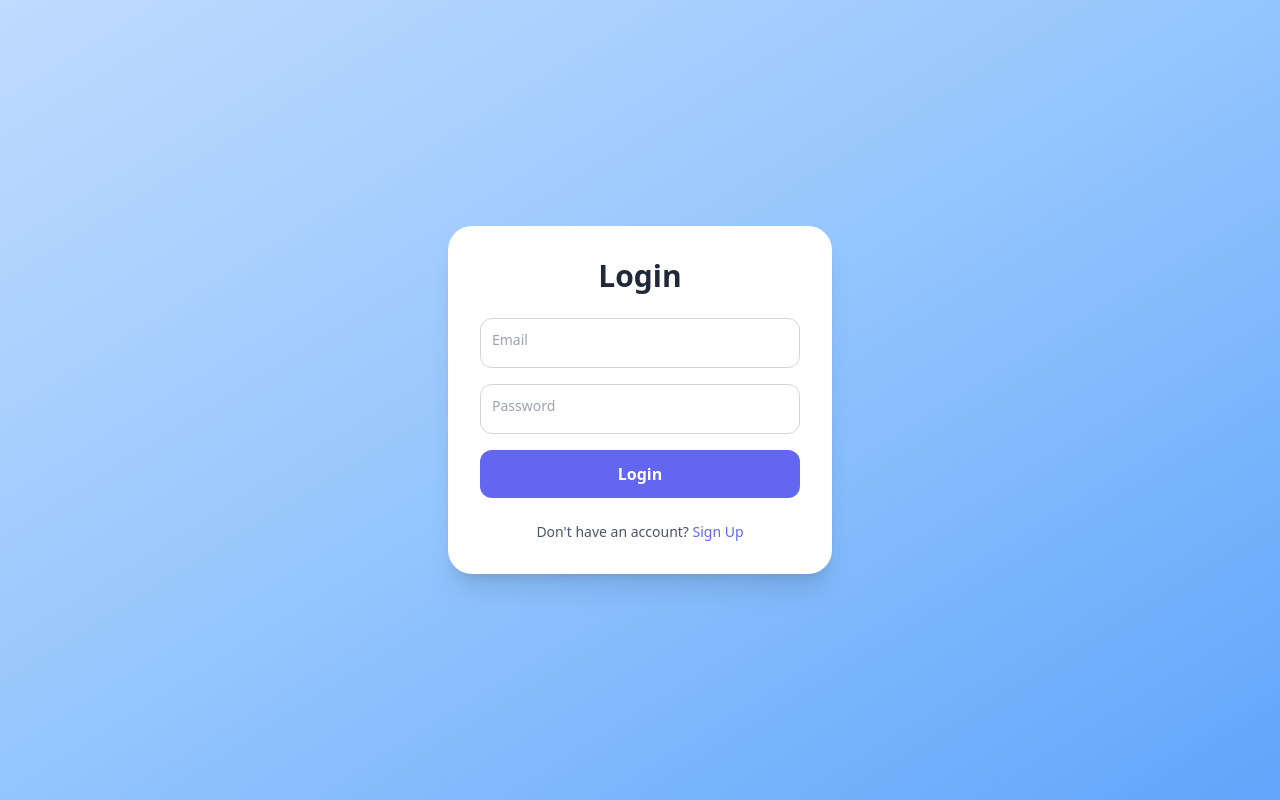
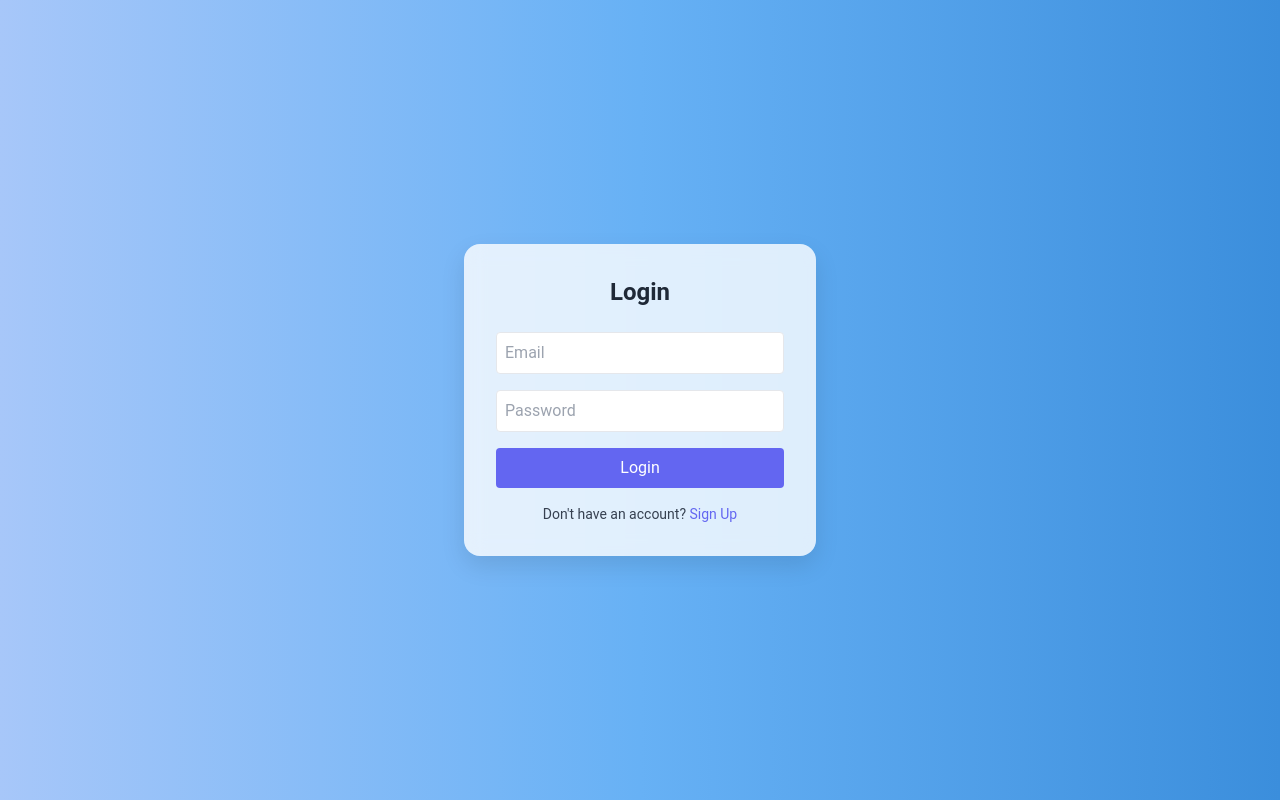
Before and after one commit to aadithr894-svg/Siberia-Mess-App, a Flask app: page /login in a window 1280 px wide. Run offline with Flask 3, Linux system fonts and the light colour scheme; some libraries are stand-ins or nearby versions.

Commit message:
first commit

```diff
--- a/templates/login.html
+++ b/templates/login.html
@@ -5,62 +5,65 @@
   <meta name="viewport" content="width=device-width, initial-scale=1.0">
   <title>Mess Login</title>
   <script src="https://cdn.tailwindcss.com"></script>
+  <style>
+    body {
+      font-family: 'Roboto', sans-serif;
+      background: linear-gradient(to right, #a7c7f9, #67b1f5, #3b8edc);
+      min-height: 100vh;
+      display: flex;
+      justify-content: center;
+      align-items: center;
+    }
+    .card {
+      background: rgba(255,255,255,0.8);
+      backdrop-filter: blur(10px);
+      padding: 2rem;
+      border-radius: 1rem;
+      width: 22rem;
+      box-shadow: 0 10px 25px rgba(0,0,0,0.1);
+    }
+    .flash {
+      padding: 0.75rem 1rem;
+      border-radius: 0.5rem;
+      margin-bottom: 1rem;
+      font-weight: 500;
+      text-align: center;
+    }
+    .flash-danger { background-color: #e74c3c; color: white; }
+    .flash-warning { background-color: #f39c12; color: white; }
+    .flash-success { background-color: #27ae60; color: white; }
+    .flash-info { background-color: #3498db; color: white; }
+  </style>
 </head>
-<body class="flex items-center justify-center min-h-screen font-sans
-             bg-gradient-to-br from-blue-200 via-blue-300 to-blue-400">
-
-  <div class="bg-white shadow-xl rounded-3xl w-96 p-8 space-y-6">
-    <h2 class="text-3xl font-bold text-center text-gray-800">Login</h2>
+<body>
+  <div class="card">
+    <h2 class="text-2xl font-bold mb-6 text-center text-gray-800">Login</h2>
 
     <!-- Flash Messages -->
     {% with messages = get_flashed_messages(with_categories=true) %}
       {% if messages %}
         {% for category, message in messages %}
           {% if category in ['danger', 'warning', 'success', 'info'] %}
-            <div class="text-white font-medium text-center rounded-lg p-3
-                        {% if category=='danger' %} bg-red-500 {% endif %}
-                        {% if category=='warning' %} bg-yellow-500 {% endif %}
-                        {% if category=='success' %} bg-green-500 {% endif %}
-                        {% if category=='info' %} bg-blue-500 {% endif %}">
-              {{ message }}
-            </div>
+            <div class="flash flash-{{ category }}">{{ message }}</div>
           {% endif %}
         {% endfor %}
       {% endif %}
     {% endwith %}
 
     <form method="POST" action="{{ url_for('login') }}" class="space-y-4">
-      <div class="relative">
-        <input type="email" name="email" placeholder=" " required
-               class="peer w-full p-3 rounded-xl border border-gray-300 focus:outline-none focus:ring-2 focus:ring-indigo-400"/>
-        <label class="absolute left-3 top-3 text-gray-400 text-sm transition-all
-                      peer-placeholder-shown:top-3 peer-placeholder-shown:text-gray-400
-                      peer-placeholder-shown:text-sm peer-focus:-top-2 peer-focus:text-indigo-500 peer-focus:text-xs">
-          Email
-        </label>
+      <div>
+        <input type="email" name="email" placeholder="Email" required class="w-full p-2 rounded border">
       </div>
-
-      <div class="relative">
-        <input type="password" name="password" placeholder=" " required
-               class="peer w-full p-3 rounded-xl border border-gray-300 focus:outline-none focus:ring-2 focus:ring-indigo-400"/>
-        <label class="absolute left-3 top-3 text-gray-400 text-sm transition-all
-                      peer-placeholder-shown:top-3 peer-placeholder-shown:text-gray-400
-                      peer-placeholder-shown:text-sm peer-focus:-top-2 peer-focus:text-indigo-500 peer-focus:text-xs">
-          Password
-        </label>
+      <div>
+        <input type="password" name="password" placeholder="Password" required class="w-full p-2 rounded border">
       </div>
-
-      <button type="submit"
-              class="w-full py-3 bg-indigo-500 text-white font-semibold rounded-xl hover:bg-indigo-600 transition duration-300">
-        Login
-      </button>
+      <button type="submit" class="w-full p-2 bg-indigo-500 text-white rounded hover:bg-indigo-600 transition">Login</button>
     </form>
 
-    <p class="text-center text-gray-600 text-sm mt-4">
+    <p class="mt-4 text-center text-gray-700 text-sm">
       Don't have an account?
-      <a href="{{ url_for('register') }}" class="text-indigo-500 font-medium hover:underline">Sign Up</a>
+      <a href="{{ url_for('register') }}" class="text-indigo-500 hover:underline">Sign Up</a>
     </p>
   </div>
-
 </body>
 </html>
```
